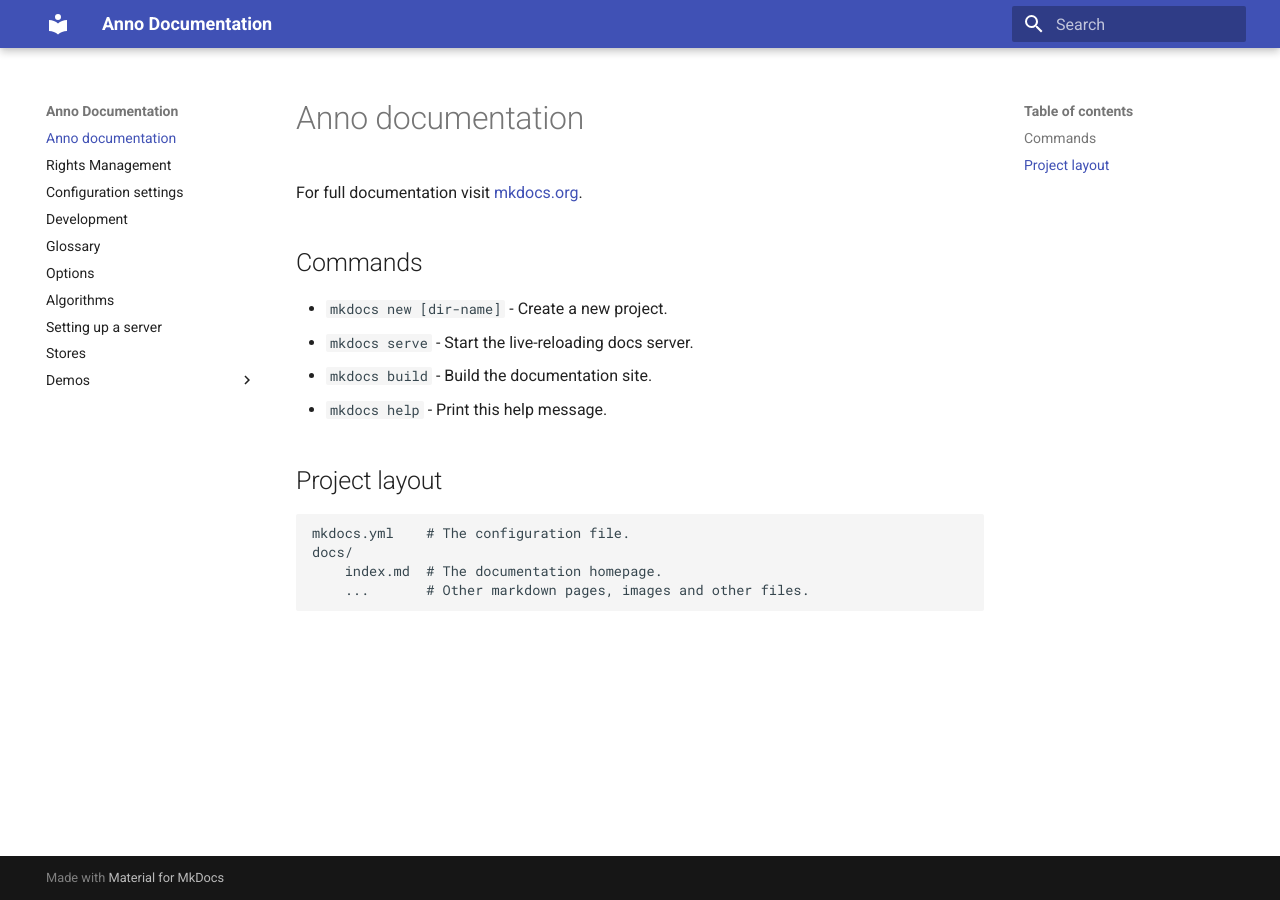
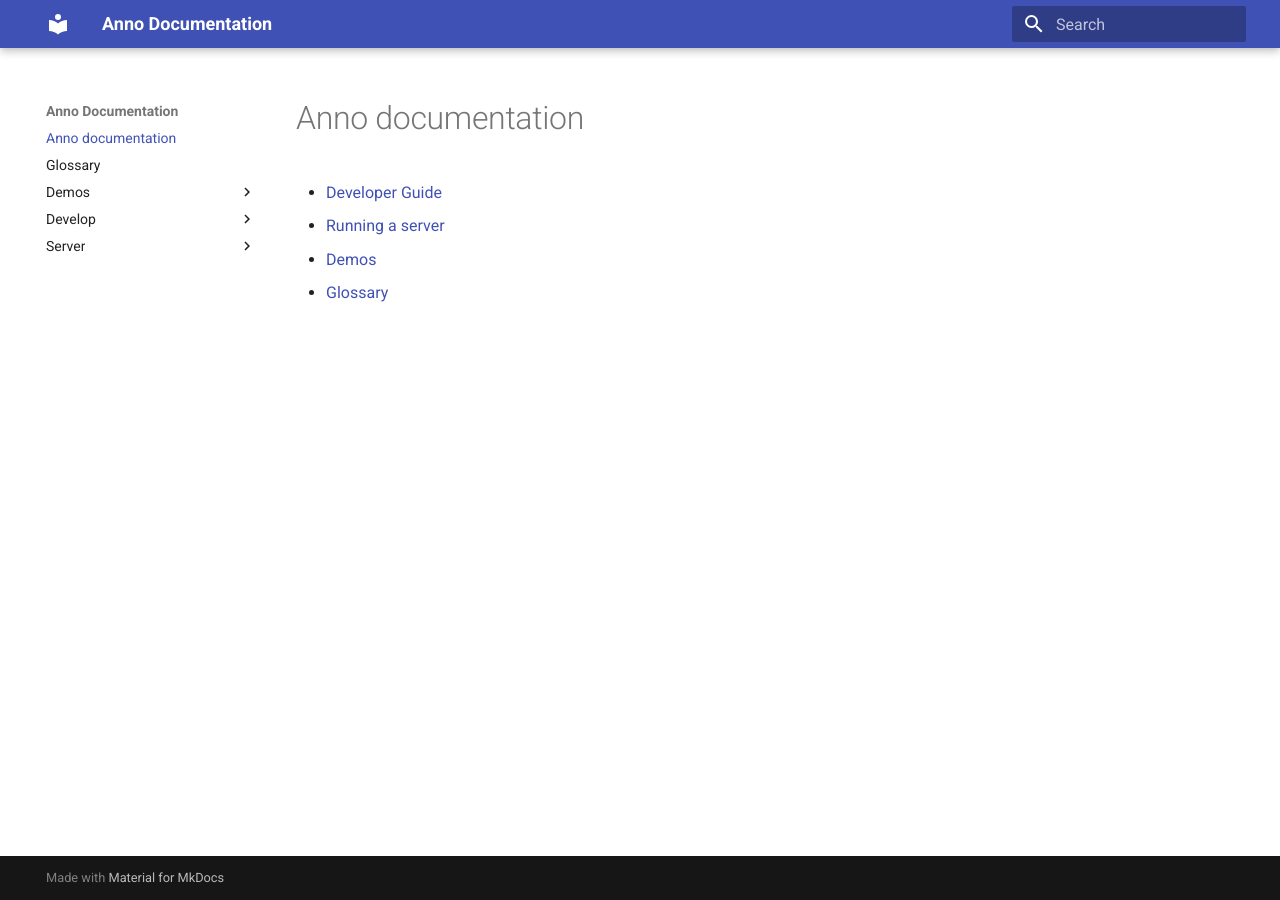
Before and after one commit to kba/anno-common, an MkDocs documentation site: the page built from doc/index.md, in a window 1280 px wide. Built offline with MkDocs 1.6.1 and Material for MkDocs 9.7.7, drawn with Linux system fonts in a browser that asks for light colours; nearby versions of some CDN libraries.

```diff
--- a/doc/index.md
+++ b/doc/index.md
@@ -1,17 +1,6 @@
 # Anno documentation
 
-For full documentation visit [mkdocs.org](http://mkdocs.org).
-
-## Commands
-
-* `mkdocs new [dir-name]` - Create a new project.
-* `mkdocs serve` - Start the live-reloading docs server.
-* `mkdocs build` - Build the documentation site.
-* `mkdocs help` - Print this help message.
-
-## Project layout
-
-    mkdocs.yml    # The configuration file.
-    docs/
-        index.md  # The documentation homepage.
-        ...       # Other markdown pages, images and other files.
+* [Developer Guide](./develop)
+* [Running a server](./server)
+* [Demos](./demos)
+* [Glossary](./glossary)
--- a/doc/stores.md
+++ /dev/null
@@ -1 +0,0 @@
-# Stores
```
Also changed, not shown: doc/develop/modules.md (added, +28 -0 lines), doc/develop/plugins.md (added, +32 -0 lines), doc/develop/algorithms.md (renamed from doc/persistent-identifiers.md), doc/develop/index.md (renamed from doc/development.md), doc/develop/options.md (renamed from doc/options.md), doc/server/acl.md (renamed from doc/acl.md), doc/server/env.md (renamed from doc/configuration.md), doc/server/index.md (renamed from doc/server.md).
